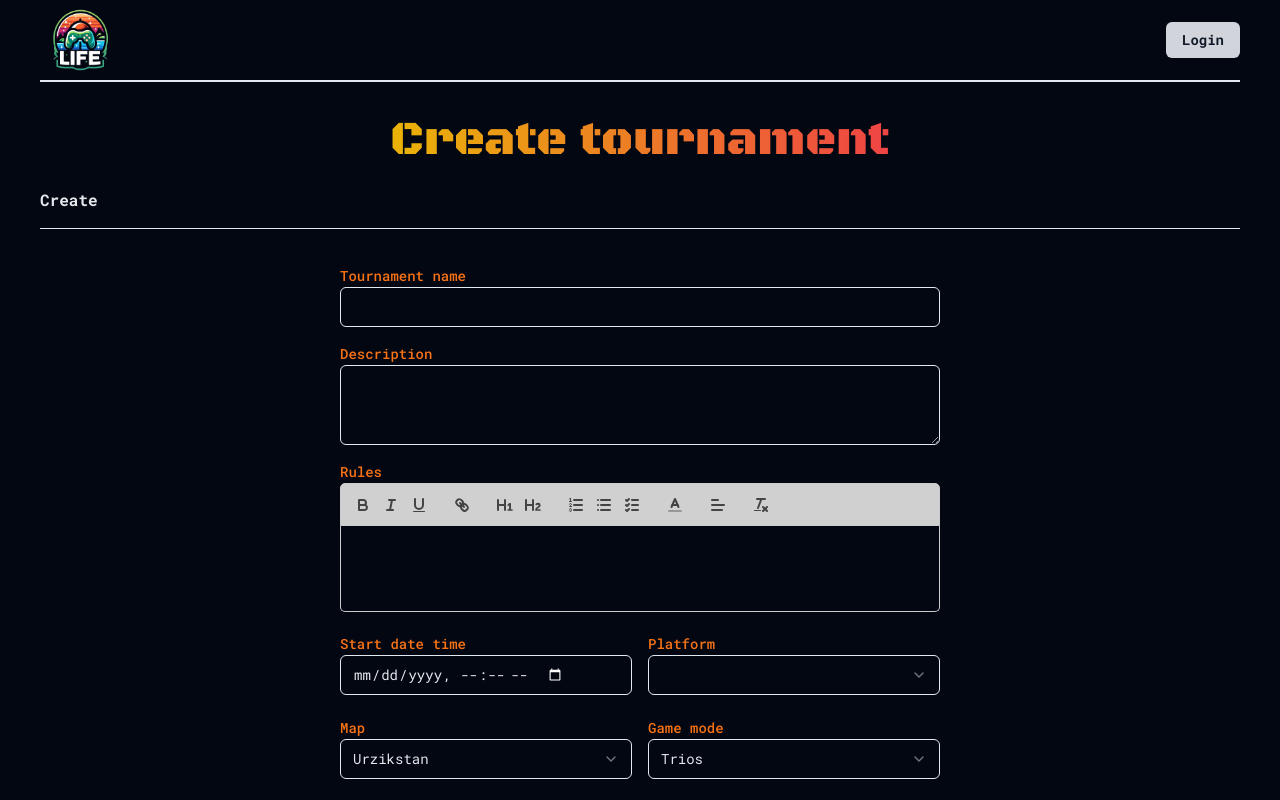
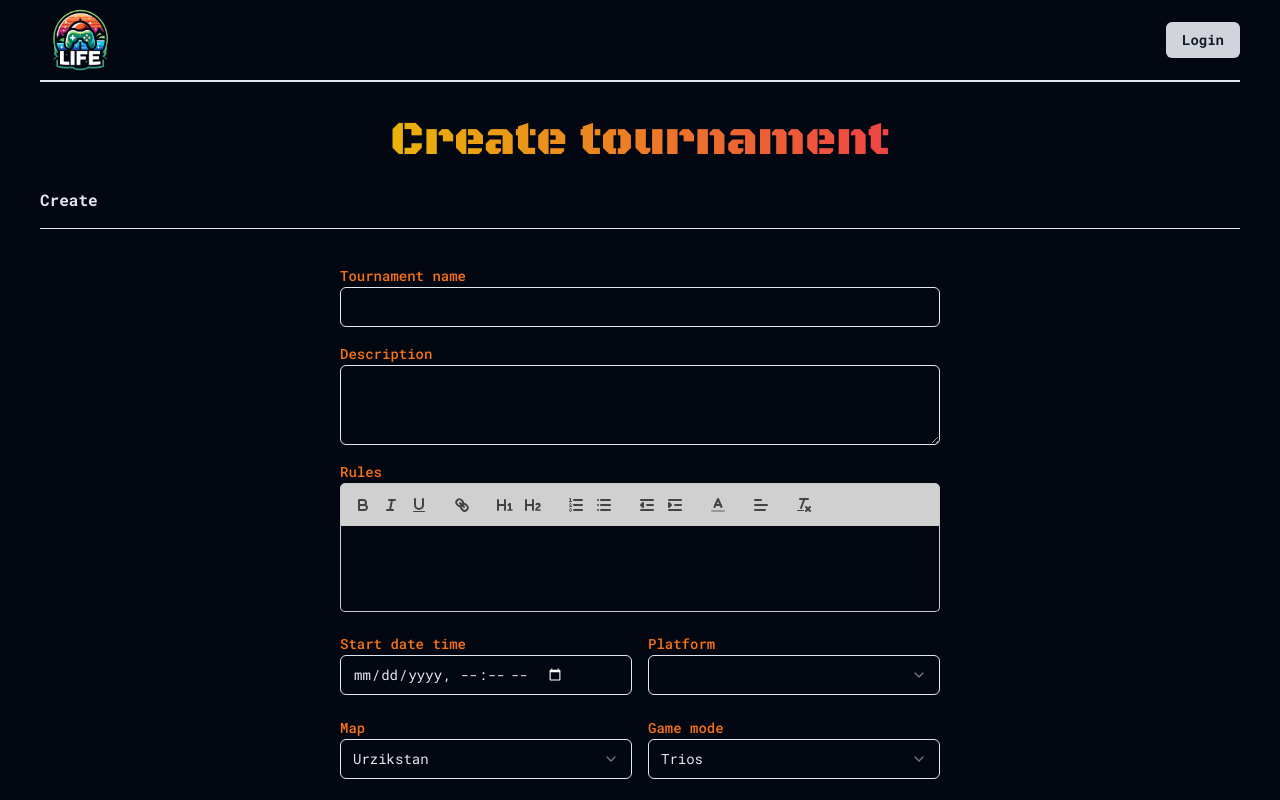
Before and after one commit to jpacci0/tourney, a Next.js app: page /crea-torneo in a window 1280 px wide. Shown: the top 800 px of the page. Built offline with nearby package versions, Linux system fonts and the light colour scheme; no server answers.

Commit message:
edit: sistemata formattazione html quill

```diff
--- a/app/globals.css
+++ b/app/globals.css
@@ -114,21 +114,45 @@ body {
 #formatRules > ol {
   list-style: decimal !important;
   list-style-type: decimal !important;
+  margin-left: 50px;
+}
+#formatRules > ul {
+  list-style: disc !important;
+  list-style-type: disc !important;
+  margin-left: 50px;
 }
 #formatRules > h1 {
   font-size: 32px;
   /* color: #f97316; */
 }
 #formatRules > h2 {
-  color: aqua;
-  /* font-size: 24px; */
+  /* color: aqua; */
+  font-size: 24px;
 }
 #formatRules > h3 {
   font-size: 18px;
 }
-#formatRules > a {
+#formatRules > p > a {
   text-decoration: underline;
 }
 .ql-align-center {
   text-align: center;
 }
+.ql-align-right {
+  text-align: right;
+}
+.ql-align-left {
+  text-align: left;
+}
+.ql-indent-1 {
+  padding-left: 40px;
+}
+.ql-indent-2 {
+  padding-left: 80px;
+}
+.ql-indent-3 {
+  padding-left: 120px;
+}
+.ql-indent-4 {
+  padding-left: 120px;
+}
--- a/components/creaTorneo.tsx
+++ b/components/creaTorneo.tsx
@@ -24,14 +24,11 @@ const toolbarOptions = [
   ["bold", "italic", "underline"], // toggled buttons
   ["link"],
 
-  [{ 'header': 1 }, { 'header': 2 }],               // custom button values
-  [{ list: "ordered" }, { list: "bullet" }, { list: "check" }],
-
-  // [{ 'size': ['small', false, 'large', 'huge'] }],  // custom dropdown
-  // [{ header: [1, 2, 3, 4, 5, 6, false] }],
+  [{ header: 1 }, { header: 2 }], // custom button values
+  [{ list: "ordered" }, { list: "bullet" }],
+  [{ indent: "-1" }, { indent: "+1" }], // outdent/indent
 
   [{ color: [] }], // dropdown with defaults from theme
-  // [{ 'font': [] }],
   [{ align: [] }],
 
   ["clean"], // remove formatting button
--- a/components/editTorneo.tsx
+++ b/components/editTorneo.tsx
@@ -31,6 +31,20 @@ import { useState } from "react";
 import { useFormState } from "react-dom";
 import { updateTournament, deleteTournament } from "@/lib/actions";
 import { saveTourney } from "@/lib/data";
+
+const toolbarOptions = [
+  ["bold", "italic", "underline"], // toggled buttons
+  ["link"],
+
+  [{ header: 1 }, { header: 2 }], // custom button values
+  [{ list: "ordered" }, { list: "bullet" }],
+  [{ indent: "-1" }, { indent: "+1" }], // outdent/indent
+
+  [{ color: [] }], // dropdown with defaults from theme
+  [{ align: [] }],
+
+  ["clean"], // remove formatting button
+];
 
 type MsgType = {
   messageFalse?: string;
@@ -142,6 +156,7 @@ export default function EditTorneo({
           {/* <Textarea id="rules" name="rules" required /> */}
           <ReactQuill
             theme="snow"
+            modules={{ toolbar: toolbarOptions }}
             className="text-gray-200 pb-[42px]"
             value={quillValue}
             onChange={setQuillValue}
```
